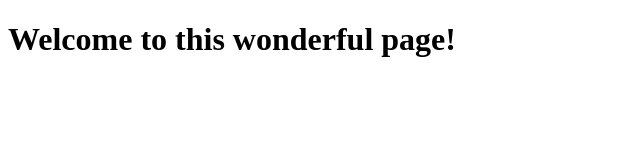
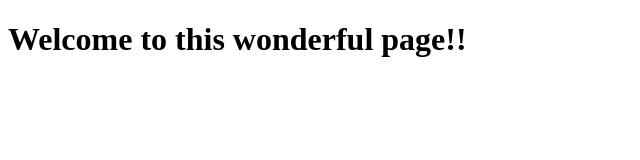
Before and after one commit to tryasko/tryasko.github.io, a plain HTML site: page index.html in a window 1280 px wide. Shown: the full height of the page, 0-640 px from the left. Drawn offline with Linux system fonts and the light colour scheme.

Commit message:
Summary 2
Description 2

```diff
--- a/index.html
+++ b/index.html
@@ -3,12 +3,12 @@
 
   <meta charset="utf-8">
 
-  <title>Welcome to this wonderful page!</title>
+  <title>Welcome to this wonderful page!!</title>
 
   <link rel="icon" type="image/png" href="./plant.png">
 
 </head><body>
 
-  <h1>Welcome to this wonderful page!</h1>
+  <h1>Welcome to this wonderful page!!</h1>
 
 </body></html>
```
